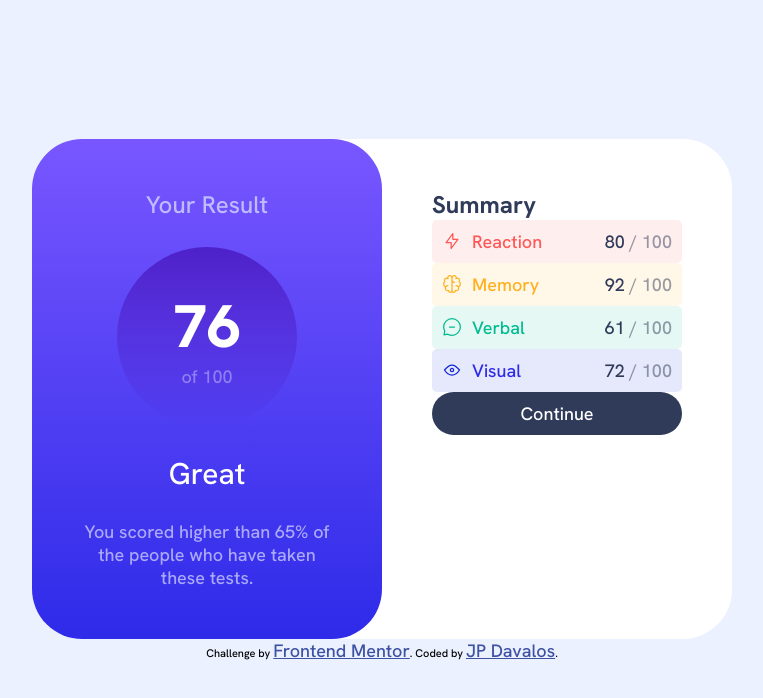
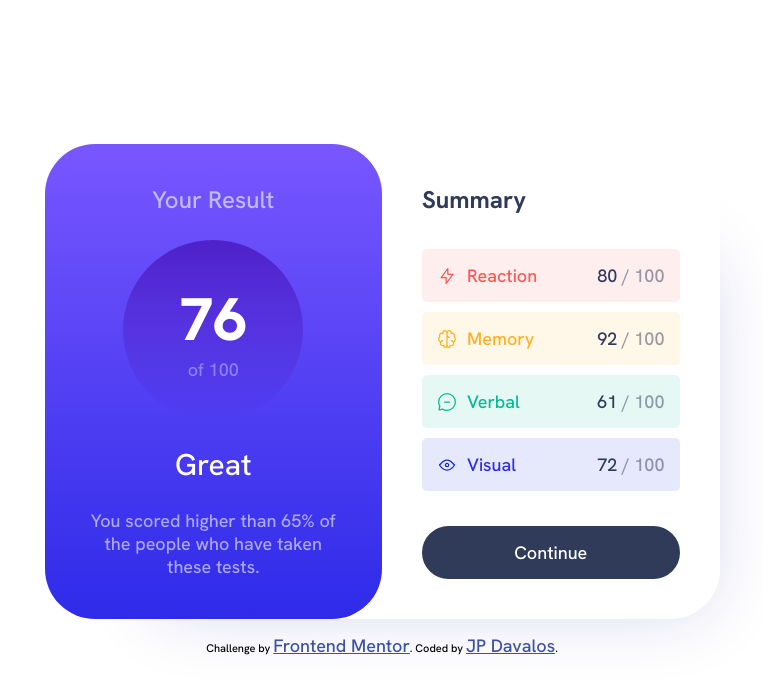
Before and after one commit to jpdavalos423/results-summary-component, a plain HTML site: page index.html in a window 1280 px wide. Shown: the whole page, without its empty margins (258-1021 px from the left). Drawn offline with Linux system fonts and the light colour scheme.

Commit message:
adjusting desktop spacing

```diff
--- a/styles.css
+++ b/styles.css
@@ -12,7 +12,7 @@
 }
 
 body {
-  background-color: hsl(221, 100%, 96%);
+  background-color: hsl(0, 0%, 100%);
   display: flex;
   justify-content: center;
   align-items: center;
@@ -25,8 +25,9 @@ body {
   border-radius: 50px;
   display: flex;
   flex-direction: row;
-  max-width: 700px;
-  height: 500px;
+  max-width: 675px;
+  height: 475px;
+  box-shadow: 49px 51px 71px -64px rgba(0, 0, 150, 0.2);
 }
 
 .result-card {
@@ -34,7 +35,7 @@ body {
   background-image: linear-gradient(hsl(252, 100%, 67%), hsl(241, 81%, 54%));
   border-radius: 50px;
   width: 50%;
-  padding: 50px;
+  padding: 40px;
   display: flex;
   flex-direction: column;
   text-align: center;
@@ -79,25 +80,19 @@ body {
   color: hsl(224, 30%, 27%);
   background-color: white;
   border-radius: 50px;
-  padding: 50px;
+  padding: 40px;
   width: 50%;
-  /* display: flex;
+  display: flex;
   flex-direction: column;
   text-align: center;
-  justify-content: space-between; */
+  justify-content: space-between;
 }
 
 .summary-card h1 {
   font-weight: 700;
   font-size: 24px;
+  align-self: flex-start;
 }
-
-/* .stats {
-    display: flex;
-    flex-direction: column;
-    justify-content: space-between;
-    align-content: center;
-} */
 
 .stats * {
   display: flex;
@@ -105,9 +100,19 @@ body {
   justify-content: space-between;
 }
 
+.stats {
+  margin: 12px 0;
+}
+
 .stats div {
   border-radius: 5px;
-  padding: 5px;
+  padding: 15px;
+  margin: 10px 0;
+}
+
+.stats div > div {
+  padding: 0px;
+  margin: 0;
 }
 
 .stats div div:nth-of-type(2) {
@@ -153,5 +158,9 @@ body {
   border: none;
   width: 100%;
   border-radius: 360px;
-  padding: 10px 0;
+  padding: 15px 0;
 }
+
+.attribution {
+  margin-top: 15px;
+}
```
